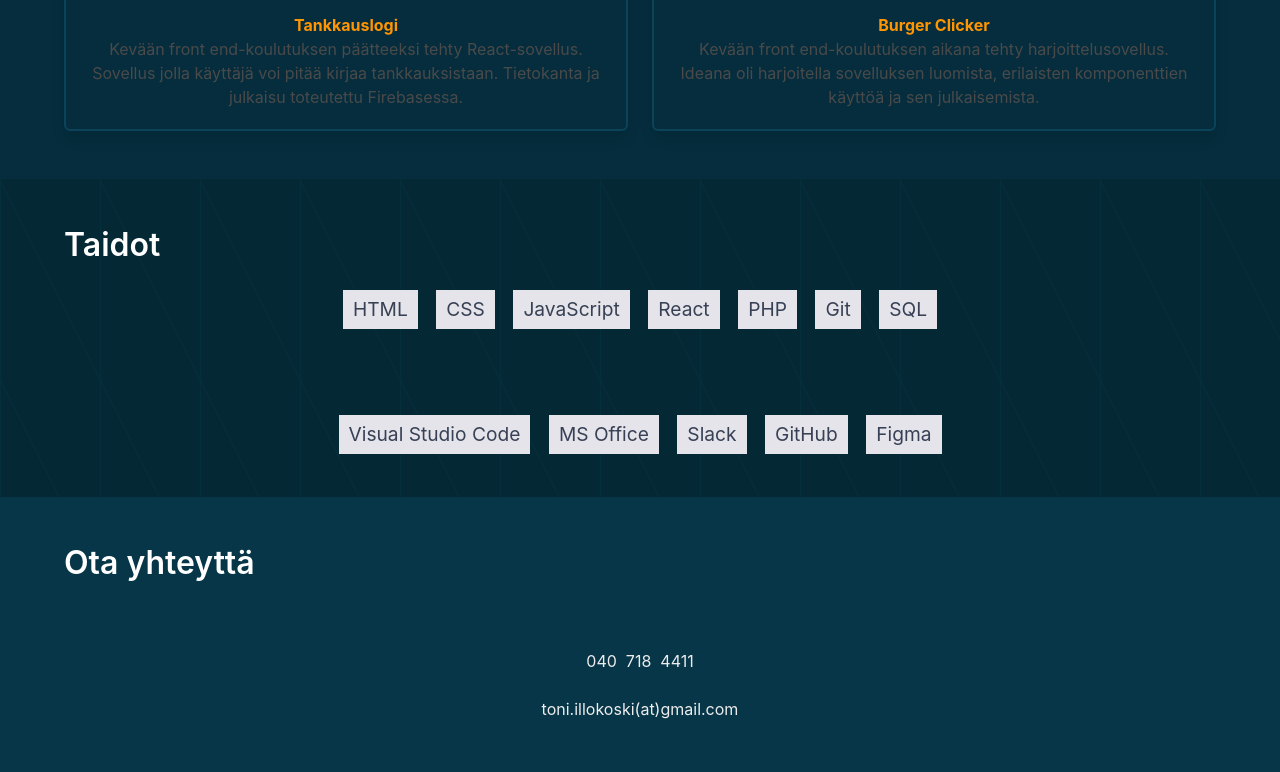
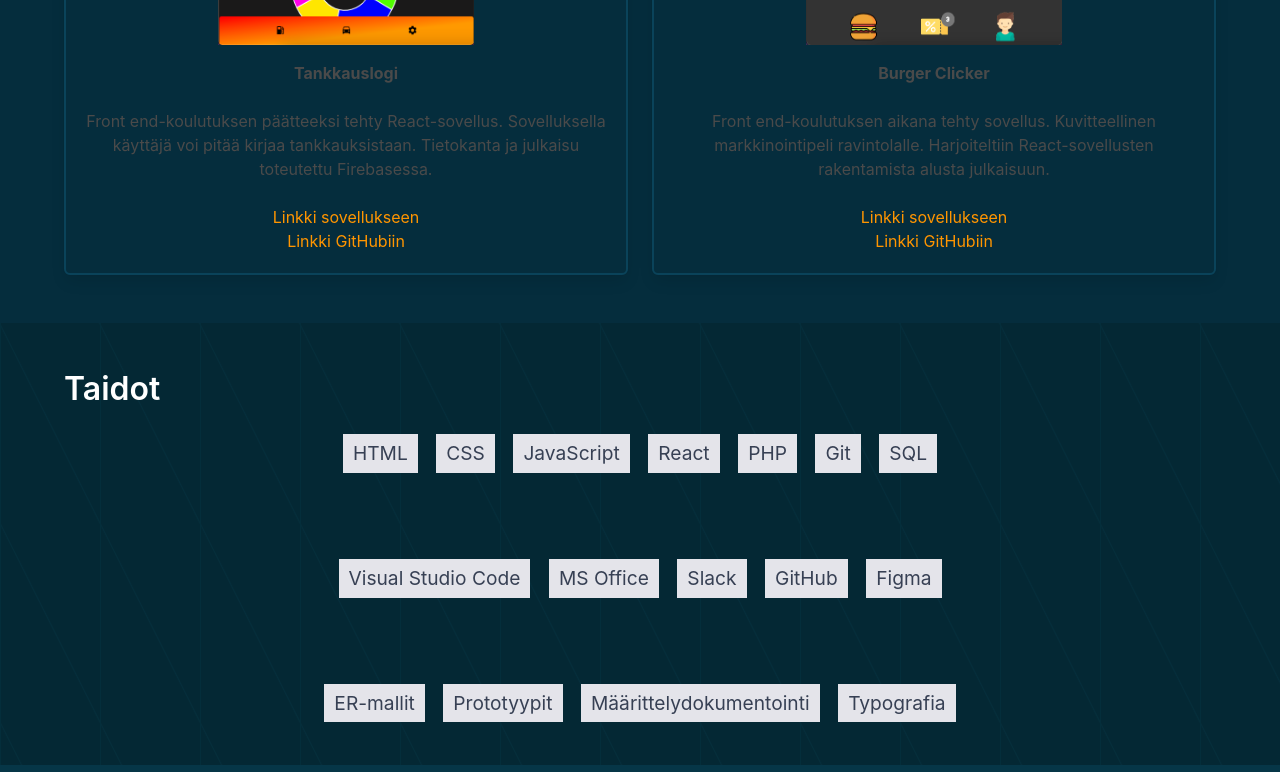
Before and after one commit to toniillokoski/toniillokoski.github.io, a plain HTML site: page index.html in a window 1280 px wide. Shown: the part 1089-1861 px from the top of the page. Drawn offline with nearby package versions, Linux system fonts and the light colour scheme; a small style sheet from the web is missing.

Commit message:
Fixed bio, projects, skills

```diff
--- a/index.html
+++ b/index.html
@@ -60,10 +60,13 @@
 				<div class="container"></br>
 					<h1>Toni Illokoski</h1>
 					<p class="intro">
-						Tulevaisuuden ohjelmistokehittäjä ja suunnittelija.
-						Opiskellut full stack-koodausta sekä UI-suunnittelua.
+						28-vuotias tulevaisuuden ohjelmistokehittäjä/suunnittelija Tampereelta, joka on
+						opiskellut full stack-koodausta sekä UI-suunnittelua.
 						Todella motivoitunut kehittämään olemassa olevia taitoja sekä valmis oppimaan uutta.
 						10 vuoden kokemus asiakaspalvelualalta sekä yli 5 vuoden kokemus yrittäjyydestä.
+						<br><br>
+						Olen valmis ottamaan haasteen vastaan.
+						Kerron mielelläni lisää siitä, mitä annettavaa minulla on yrityksellenne.
 					</p>
 				</div>
 			</section>
@@ -88,11 +91,16 @@
 								</div>
 								<div>
 									<p>
-                                        <a href="https://tankkauslogi-e0cac.web.app"><b>Tankkauslogi</b></a>
-                                        <br>
-                                        Kevään front end-koulutuksen päätteeksi tehty
-                                        React-sovellus. Sovellus jolla käyttäjä voi pitää kirjaa tankkauksistaan.
-                                        Tietokanta ja julkaisu toteutettu Firebasessa.
+                                        <b>Tankkauslogi</b>
+                                        <br><br>
+                                        Front end-koulutuksen päätteeksi tehty
+                                        React-sovellus. Sovelluksella käyttäjä voi pitää kirjaa tankkauksistaan.
+										Tietokanta ja julkaisu toteutettu Firebasessa.
+										<br><br>
+										<a href="https://tankkauslogi-e0cac.web.app">Linkki sovellukseen</a>
+										<br>
+										<a href="https://github.com/toniillokoski/tankkauslogi">Linkki GitHubiin</a>
+
 									</p>
 								</div>
 							</article>
@@ -109,11 +117,14 @@
 								</div>
 								<div>
 									<p>
-                                        <a href="https://burgerclicker-7dfdc.web.app"><b>Burger Clicker</b></a>
-                                        <br>
-                                        Kevään front end-koulutuksen aikana tehty harjoittelusovellus.
-                                        Ideana oli harjoitella sovelluksen luomista, erilaisten komponenttien
-                                        käyttöä ja sen julkaisemista.
+                                        <b>Burger Clicker</b>
+                                        <br><br>
+										Front end-koulutuksen aikana tehty sovellus. Kuvitteellinen markkinointipeli
+										ravintolalle. Harjoiteltiin React-sovellusten rakentamista alusta julkaisuun.
+										<br><br>
+										<a href="https://burgerclicker-7dfdc.web.app">Linkki sovellukseen</a>
+										<br>
+										<a href="https://github.com/toniillokoski/burgerclicker">Linkki GitHubiin</a>
 									</p>
 								</div>
 							</article>
@@ -130,6 +141,7 @@
                     <h3 class="title is-3">Taidot</h3>
                 </div>
                 <div class="social-container columns">
+
                     <ul>
                         <li>HTML</li>
                         <li>CSS</li>
@@ -138,7 +150,7 @@
                         <li>PHP</li>
                         <li>Git</li>
                         <li>SQL</li>
-                    </ul>
+					</ul>
                 </div>
                 <br>
                 <br>
@@ -152,10 +164,21 @@
                         <li>Figma</li>
                     </ul>
                 </div>
+                <br>
+                <br>
+                <br>
+                <div class="social-container columns">
+                    <ul>
+                        <li>ER-mallit</li>
+                        <li>Prototyypit</li>
+                        <li>Määrittelydokumentointi</li>
+                        <li>Typografia</li>
+                    </ul>
+                </div>
             </div>
         </section>
 
-
+		<!-- Contact -->
         <section id="contact" class="section section-4">
             <div class="container">
                 <div class="has-text-centered">
--- a/portfolio.css
+++ b/portfolio.css
@@ -39,8 +39,8 @@ h1 {
 }
 
 section{
-	padding-top: 3rem;
-    padding-bottom: 3rem;
+	padding-top: 4rem;
+    padding-bottom: 4rem;
 }
 
 .section-2 img {
```
